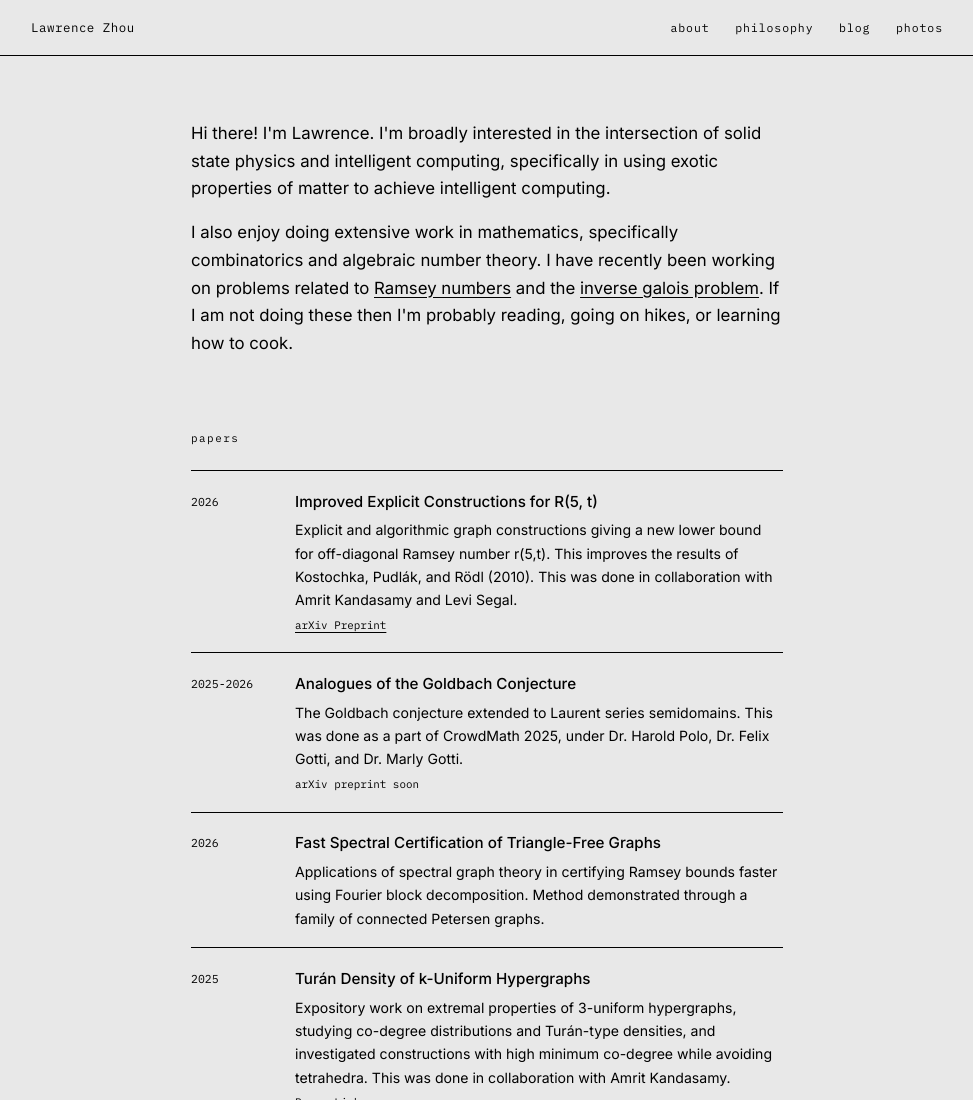
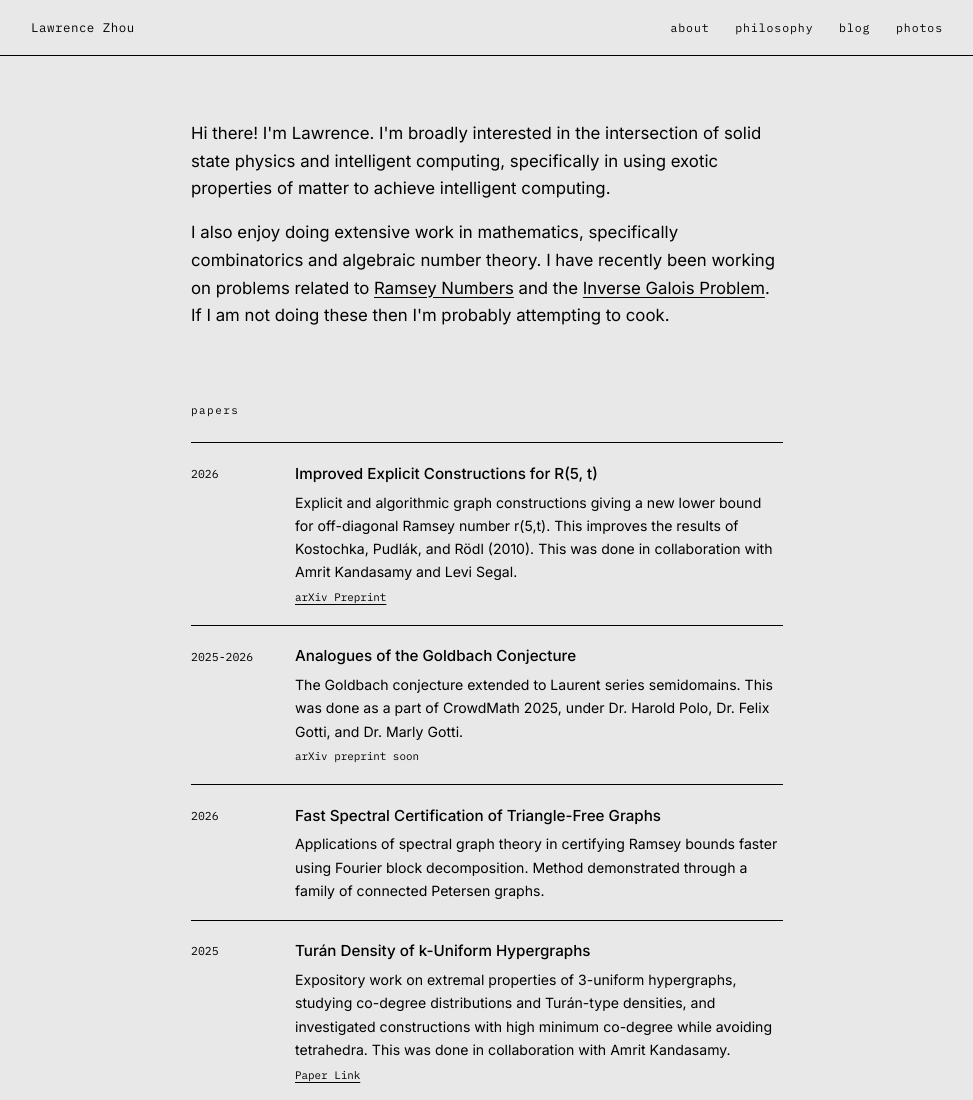
Before and after one commit to lorizhou1/lorizhou1.github.io, a plain HTML site: page index.html in a window 1280 px wide. Shown: the top 1100 px of the page, without its empty margins (153-1126 px from the left). Drawn offline with Linux system fonts and the light colour scheme.

Commit message:
Refine mathematics section text in index.html
Updated the text for clarity and consistency in the mathematics section.

```diff
--- a/index.html
+++ b/index.html
@@ -30,7 +30,7 @@
     <!-- About -->
     <section class="intro reveal">
       <p>Hi there! I'm Lawrence. I'm broadly interested in the intersection of solid state physics and intelligent computing, specifically in using exotic properties of matter to achieve intelligent computing. </p>
-      <p>I also enjoy doing extensive work in mathematics, specifically combinatorics and algebraic number theory. I have recently been working on problems related to <a href="https://mathworld.wolfram.com/RamseyNumber.html" target="_blank" rel="noopener" >Ramsey numbers</a> and the <a href="https://mathworld.wolfram.com/InverseGaloisProblem.html" target="_blank" rel="noopener" >inverse galois problem</a>. If I am not doing these then I'm probably reading, going on hikes, or learning how to cook. </p>
+      <p>I also enjoy doing extensive work in mathematics, specifically combinatorics and algebraic number theory. I have recently been working on problems related to <a href="https://mathworld.wolfram.com/RamseyNumber.html" target="_blank" rel="noopener" >Ramsey Numbers</a> and the <a href="https://mathworld.wolfram.com/InverseGaloisProblem.html" target="_blank" rel="noopener" >Inverse Galois Problem</a>. If I am not doing these then I'm probably attempting to cook. </p>
     </section>
 
     <!-- Projects: copy one <li> block to add another -->
```
